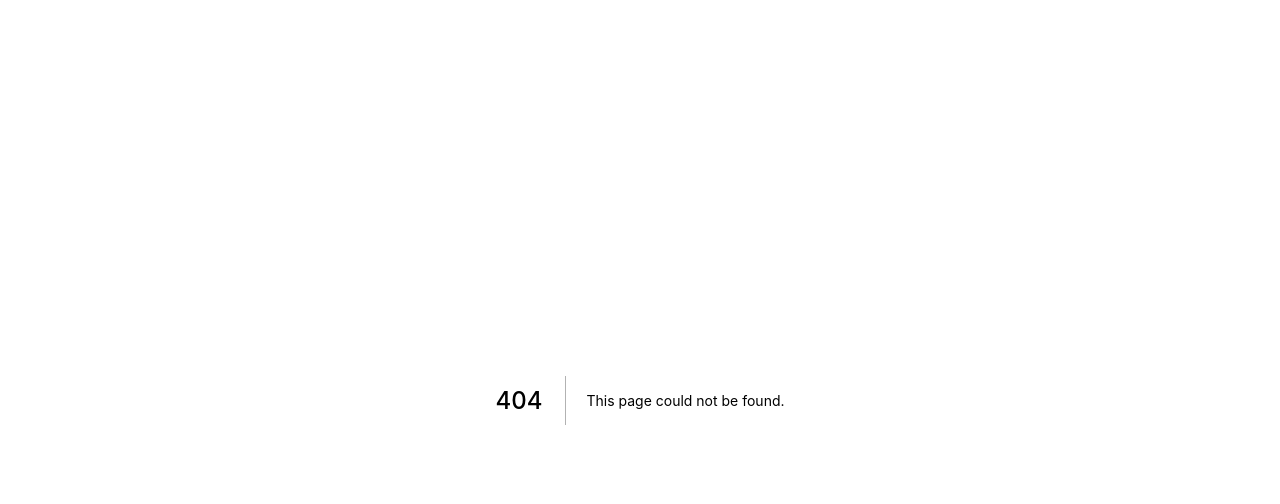
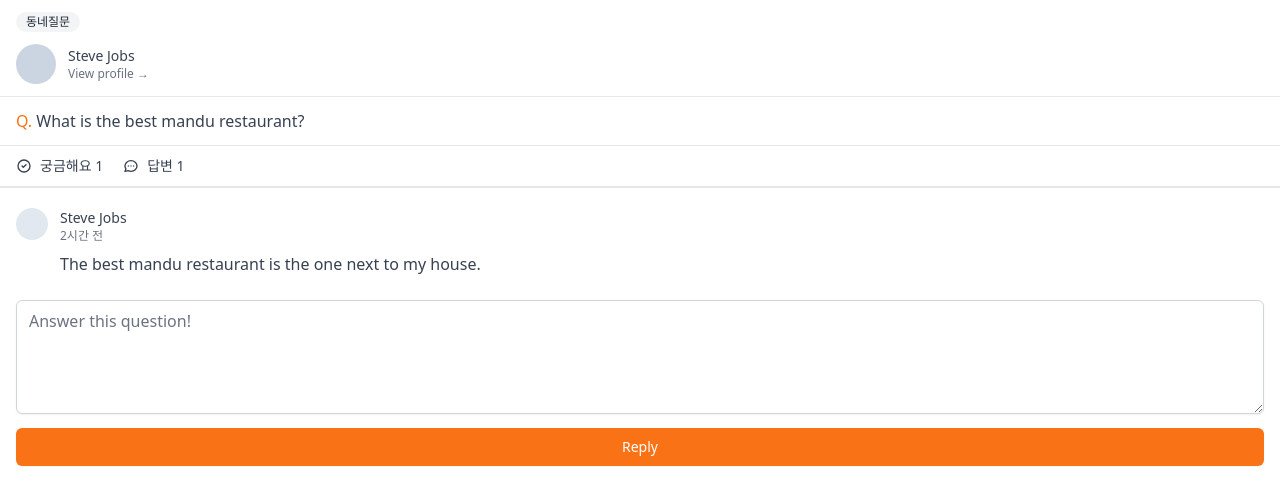
Before and after one commit to Inzahanyang/share-market, a Next.js app: page /community/1 in a window 1280 px wide. Before the commit this address had no page. Shown: the top 504 px of the page. Built offline with nearby package versions, Linux system fonts and the light colour scheme.

Commit message:
community_detial

```diff
--- /dev/null
+++ b/pages/community/[id].tsx
@@ -0,0 +1,88 @@
+import type { NextPage } from "next";
+
+const CommunityPostDetail: NextPage = () => {
+  return (
+    <div>
+      <span className="my-3 ml-4 inline-flex items-center rounded-full bg-gray-100 px-2.5 py-0.5 text-xs font-medium text-gray-800">
+        동네질문
+      </span>
+      <div className="mb-3 flex cursor-pointer items-center space-x-3  border-b px-4 pb-3">
+        <div className="h-10 w-10 rounded-full bg-slate-300" />
+        <div>
+          <p className="text-sm font-medium text-gray-700">Steve Jobs</p>
+          <p className="text-xs font-medium text-gray-500">
+            View profile &rarr;
+          </p>
+        </div>
+      </div>
+      <div>
+        <div className="mt-2 px-4 text-gray-700">
+          <span className="font-medium text-orange-500">Q.</span> What is the
+          best mandu restaurant?
+        </div>
+        <div className="mt-3 flex w-full space-x-5 border-t border-b-[2px] px-4 py-2.5  text-gray-700">
+          <span className="flex items-center space-x-2 text-sm">
+            <svg
+              className="h-4 w-4"
+              fill="none"
+              stroke="currentColor"
+              viewBox="0 0 24 24"
+              xmlns="http://www.w3.org/2000/svg"
+            >
+              <path
+                strokeLinecap="round"
+                strokeLinejoin="round"
+                strokeWidth="2"
+                d="M9 12l2 2 4-4m6 2a9 9 0 11-18 0 9 9 0 0118 0z"
+              ></path>
+            </svg>
+            <span>궁금해요 1</span>
+          </span>
+          <span className="flex items-center space-x-2 text-sm">
+            <svg
+              className="h-4 w-4"
+              fill="none"
+              stroke="currentColor"
+              viewBox="0 0 24 24"
+              xmlns="http://www.w3.org/2000/svg"
+            >
+              <path
+                strokeLinecap="round"
+                strokeLinejoin="round"
+                strokeWidth="2"
+                d="M8 12h.01M12 12h.01M16 12h.01M21 12c0 4.418-4.03 8-9 8a9.863 9.863 0 01-4.255-.949L3 20l1.395-3.72C3.512 15.042 3 13.574 3 12c0-4.418 4.03-8 9-8s9 3.582 9 8z"
+              ></path>
+            </svg>
+            <span>답변 1</span>
+          </span>
+        </div>
+      </div>
+      <div className="my-5 space-y-5 px-4">
+        <div className="flex items-start space-x-3">
+          <div className="h-8 w-8 rounded-full bg-slate-200" />
+          <div>
+            <span className="block text-sm font-medium text-gray-700">
+              Steve Jobs
+            </span>
+            <span className="block text-xs text-gray-500 ">2시간 전</span>
+            <p className="mt-2 text-gray-700">
+              The best mandu restaurant is the one next to my house.
+            </p>
+          </div>
+        </div>
+      </div>
+      <div className="px-4">
+        <textarea
+          className="mt-1 w-full rounded-md border-gray-300 shadow-sm focus:border-orange-500 focus:ring-orange-500 "
+          rows={4}
+          placeholder="Answer this question!"
+        />
+        <button className="mt-2 w-full rounded-md border border-transparent bg-orange-500 py-2 px-4 text-sm font-medium text-white shadow-sm hover:bg-orange-600 focus:outline-none focus:ring-2 focus:ring-orange-500 focus:ring-offset-2 ">
+          Reply
+        </button>
+      </div>
+    </div>
+  );
+};
+
+export default CommunityPostDetail;
```
